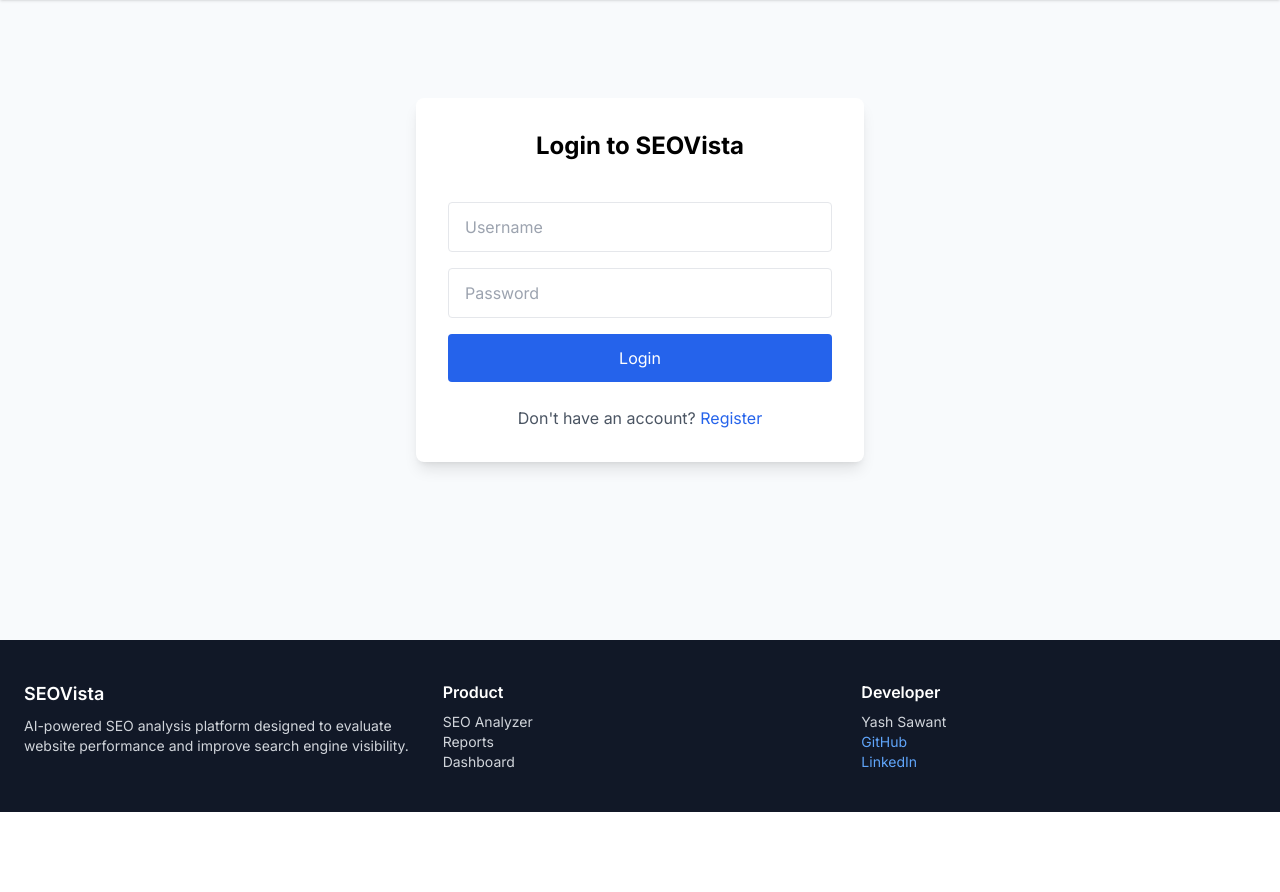
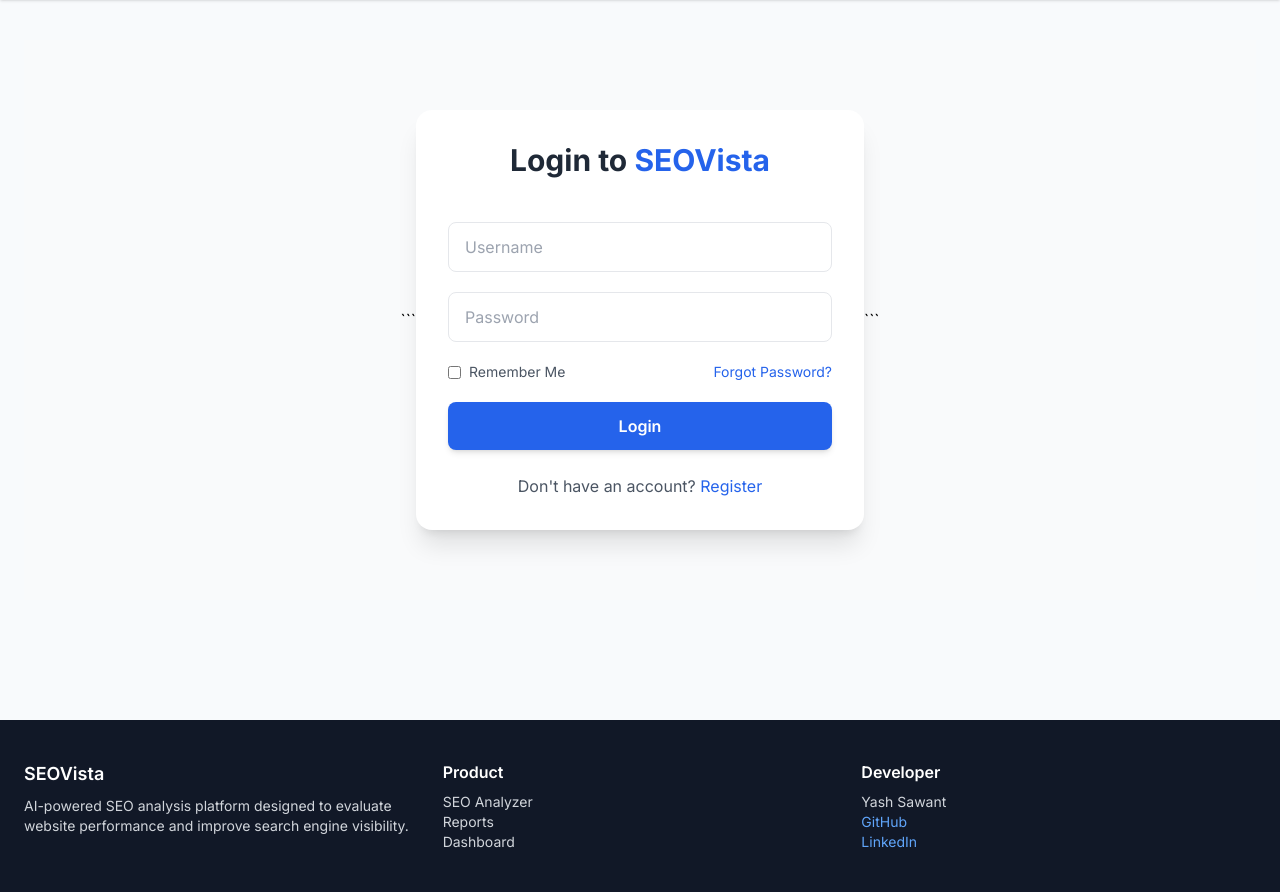
Before and after one commit to yashh9559/seovista, a Django app: page /login/ in a window 1280 px wide. Shown: the part 68-960 px from the top of the page. Before the commit the page ends 880 px from the top, so only its background shows below. Run offline with Django 5.2, Linux system fonts and the light colour scheme; some libraries are stand-ins or nearby versions.

Commit message:
Fixed login, remember me, and syntax errors

````diff
--- a/accounts/views.py
+++ b/accounts/views.py
@@ -7,20 +7,17 @@ from django.contrib.auth.decorators import login_required
 from projects.models import Project
 from analyzer.models import SEOReport
 
-
-# ---------------------------------------------------
-# REGISTER
-# ---------------------------------------------------
+#--------------------------------------------------
+#REGISTER
+#--------------------------------------------------
 
 def register_view(request):
-
     if request.method == 'POST':
-
         username = request.POST.get('username')
         email = request.POST.get('email')
         password = request.POST.get('password')
 
-        # 🔒 Validation
+        # Validation
         if not username or not password:
             messages.error(request, "All fields are required")
             return redirect('register')
@@ -29,35 +26,35 @@ def register_view(request):
             messages.error(request, "Username already exists")
             return redirect('register')
 
-        # ✅ Create user
+        # Create user
         user = User.objects.create_user(
             username=username,
             email=email,
             password=password
         )
 
-        messages.success(request, "Account created successfully. Please login.")
-        return redirect('login')
+        # Auto login after registration
+        login(request, user)
+        request.session.set_expiry(1209600)  # 2 weeks
+
+        messages.success(request, "Account created successfully!")
+        return redirect('dashboard')
 
     return render(request, 'register.html')
 
-
-# ---------------------------------------------------
-# LOGIN (FIXED)
-# ---------------------------------------------------
+#---------------------------------------------------
+#LOGIN (WITH REMEMBER ME)
+#---------------------------------------------------
 
 def login_view(request):
-
-    # ✅ If already logged in → skip login page
     if request.user.is_authenticated:
         return redirect('dashboard')
 
     if request.method == 'POST':
-
         username = request.POST.get('username')
         password = request.POST.get('password')
+        remember_me = request.POST.get('remember_me')
 
-        # 🔒 Safety check
         if not username or not password:
             messages.error(request, "Please enter username and password")
             return redirect('login')
@@ -67,32 +64,29 @@ def login_view(request):
         if user is not None:
             login(request, user)
 
-            # 🔥 IMPORTANT (ensures session works)
-            request.session.set_expiry(86400)  # 1 day session
+            # Remember Me logic
+            if remember_me:
+                request.session.set_expiry(1209600)  # 2 weeks
+            else:
+                request.session.set_expiry(0)  # logout on browser close
 
             messages.success(request, "Login successful")
             return redirect('dashboard')
-
         else:
             messages.error(request, "Invalid username or password")
             return redirect('login')
 
     return render(request, 'login.html')
 
+#---------------------------------------------------
+#LOGOUT
+#---------------------------------------------------
 
-# ---------------------------------------------------
-# LOGOUT (SAFE)
-# ---------------------------------------------------
-
+@login_required
 def logout_view(request):
-
-    if request.method == "POST":
-        logout(request)
-        messages.success(request, "Logged out successfully")
-        return redirect('login')
-
-    return redirect('dashboard')
-
+    logout(request)
+    messages.success(request, "Logged out successfully")
+    return redirect('login')
 
 # ---------------------------------------------------
 # DASHBOARD
@@ -100,13 +94,10 @@ def logout_view(request):
 
 @login_required
 def dashboard_view(request):
-
     projects = Project.objects.filter(user=request.user)
-
     project_data = []
 
     for project in projects:
-
         latest_report = SEOReport.objects.filter(
             project=project
         ).order_by('-id').first()
--- a/config/settings.py
+++ b/config/settings.py
@@ -160,3 +160,7 @@ CSRF_COOKIE_SECURE = not DEBUG
 SECURE_PROXY_SSL_HEADER = ('HTTP_X_FORWARDED_PROTO', 'https')
 
 SESSION_ENGINE = 'django.contrib.sessions.backends.db'
+
+SESSION_COOKIE_AGE = 1209600  # 2 weeks
+SESSION_EXPIRE_AT_BROWSER_CLOSE = False
+SESSION_SAVE_EVERY_REQUEST = True
--- a/templates/login.html
+++ b/templates/login.html
@@ -4,45 +4,62 @@
 
 {% block content %}
 
-<div class="flex justify-center items-center min-h-[60vh]">
+<div class="flex justify-center items-center min-h-[70vh] bg-gray-50">
 
-<div class="bg-white shadow-lg rounded-lg p-8 w-full max-w-md">
+```
+<div class="bg-white shadow-xl rounded-2xl p-8 w-full max-w-md">
 
-<h2 class="text-2xl font-bold mb-6 text-center">
-Login to SEOVista
+    <h2 class="text-3xl font-bold mb-6 text-center text-gray-800">
+        Login to <span class="text-blue-600">SEOVista</span>
     </h2>
 
     {% if messages %}
         {% for message in messages %}
-        <p class="text-red-500 mb-4 text-center">
+            <p class="text-red-500 mb-4 text-center font-medium">
                 {{ message }}
             </p>
         {% endfor %}
     {% endif %}
 
-<form method="POST" class="space-y-4">
+    <form method="POST" class="space-y-5">
 
         {% csrf_token %}
 
+        <!-- Username -->
         <input
             type="text"
             name="username"
             placeholder="Username"
             required
-class="w-full border px-4 py-3 rounded focus:outline-none focus:ring-2 focus:ring-blue-500"
+            class="w-full border px-4 py-3 rounded-lg focus:outline-none focus:ring-2 focus:ring-blue-500 transition"
         />
 
+        <!-- Password -->
         <input
             type="password"
             name="password"
             placeholder="Password"
             required
-class="w-full border px-4 py-3 rounded focus:outline-none focus:ring-2 focus:ring-blue-500"
+            class="w-full border px-4 py-3 rounded-lg focus:outline-none focus:ring-2 focus:ring-blue-500 transition"
         />
 
+        <!-- Remember Me -->
+        <div class="flex items-center justify-between text-sm text-gray-600">
+            <label class="flex items-center space-x-2 cursor-pointer">
+                <input type="checkbox" name="remember_me" class="accent-blue-600">
+                <span>Remember Me</span>
+            </label>
+
+            <!-- Optional future feature -->
+            <a href="#" class="text-blue-600 hover:underline">
+                Forgot Password?
+            </a>
+        </div>
+
+        <!-- Submit -->
         <button
             type="submit"
-class="w-full bg-blue-600 text-white py-3 rounded hover:bg-blue-700 transition">
+            class="w-full bg-blue-600 text-white py-3 rounded-lg hover:bg-blue-700 transition font-semibold shadow-md">
 
             Login
 
@@ -50,17 +67,16 @@ Login
 
     </form>
 
+    <!-- Register Link -->
     <p class="text-center text-gray-600 mt-6">
-
         Don't have an account?
-
-<a href="/register/" class="text-blue-600 hover:underline">
+        <a href="/register/" class="text-blue-600 hover:underline font-medium">
             Register
         </a>
-
     </p>
 
 </div>
+```
 
 </div>
 
````
Also changed, not shown: db.sqlite3. Lines whose indentation alone changed are shown as unchanged.
